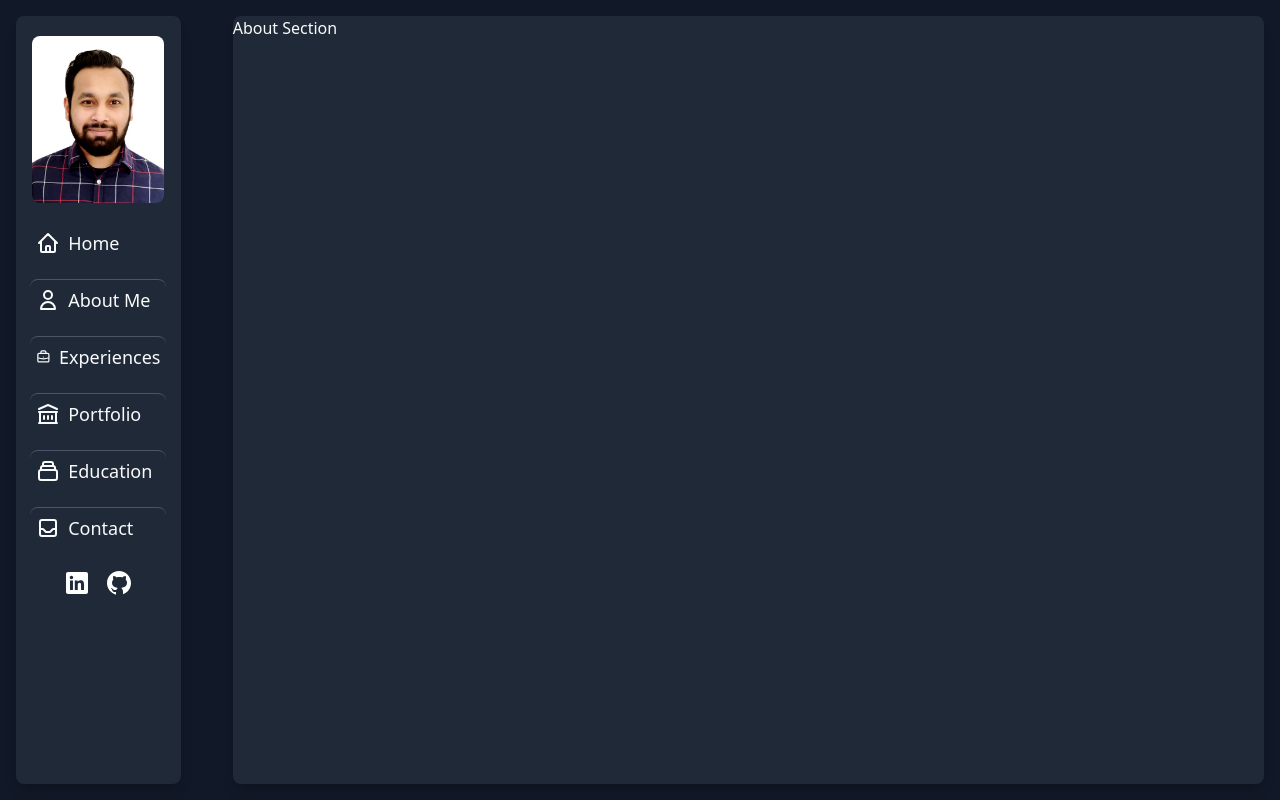
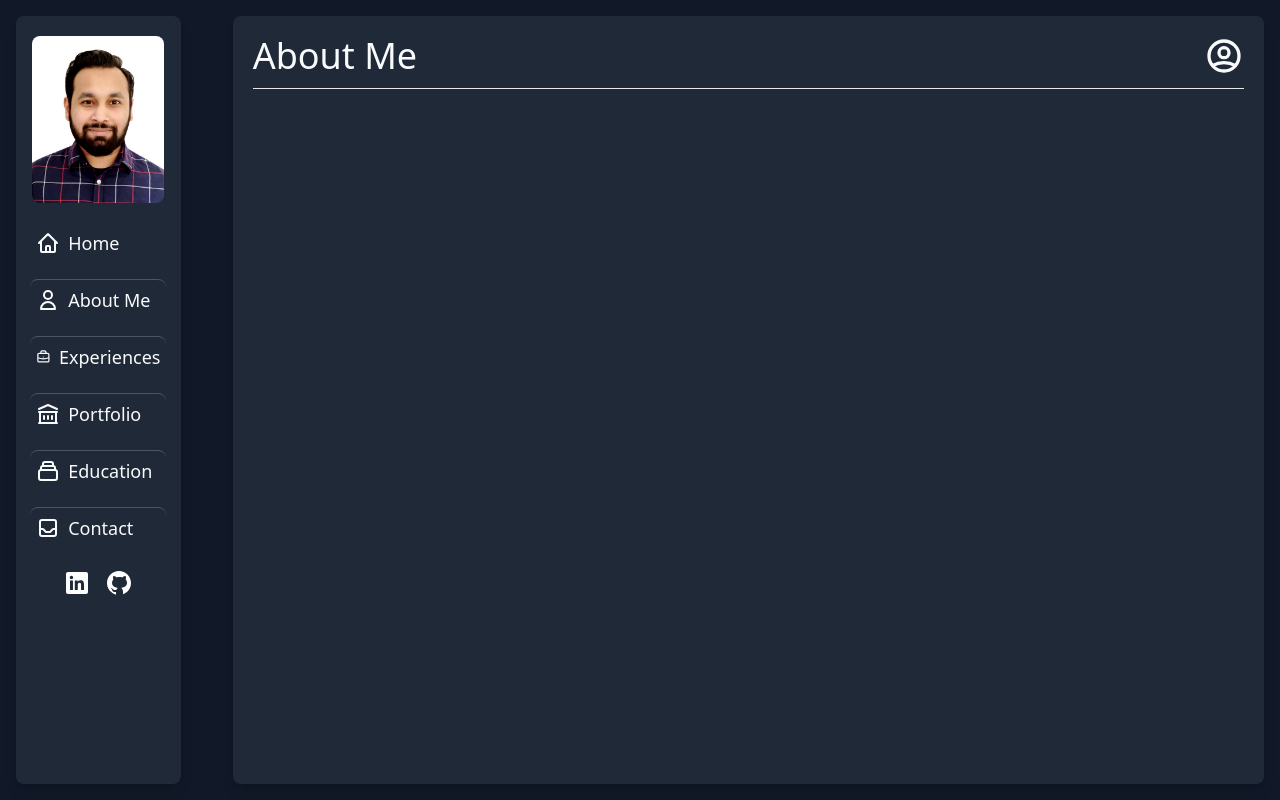
Before and after one commit to Mostakimul/react-portfolio, a React (Create React App) app: page /about in a window 1280 px wide. Built offline with nearby package versions, Linux system fonts and the light colour scheme.

Commit message:
about me header created

```diff
--- a/src/component/About.js
+++ b/src/component/About.js
@@ -2,8 +2,24 @@ import React from 'react';
 
 const About = () => {
   return (
-    <div>
-      <h2>About Section</h2>
+    <div className="p-5">
+      <div className="flex justify-between items-center mb-3">
+        <h2 className="text-4xl">About Me</h2>
+        <svg
+          className="w-10 h-10"
+          fill="none"
+          stroke="currentColor"
+          viewBox="0 0 24 24"
+          xmlns="http://www.w3.org/2000/svg">
+          <path
+            strokeLinecap="round"
+            strokeLinejoin="round"
+            strokeWidth={2}
+            d="M5.121 17.804A13.937 13.937 0 0112 16c2.5 0 4.847.655 6.879 1.804M15 10a3 3 0 11-6 0 3 3 0 016 0zm6 2a9 9 0 11-18 0 9 9 0 0118 0z"
+          />
+        </svg>
+      </div>
+      <hr />
     </div>
   );
 };
--- a/src/component/Home.js
+++ b/src/component/Home.js
@@ -3,7 +3,7 @@ import { Link } from 'react-router-dom';
 
 const Home = () => {
   return (
-    <div className="par h-full grid place-content-center text-center">
+    <div className="h-full grid place-content-center text-center">
       <h1 className="text-6xl font-semibold my-5">Mostakimul Karim</h1>
       <h2 className="text-3xl mb-5">Full Stack Developer</h2>
       <hr />
```
